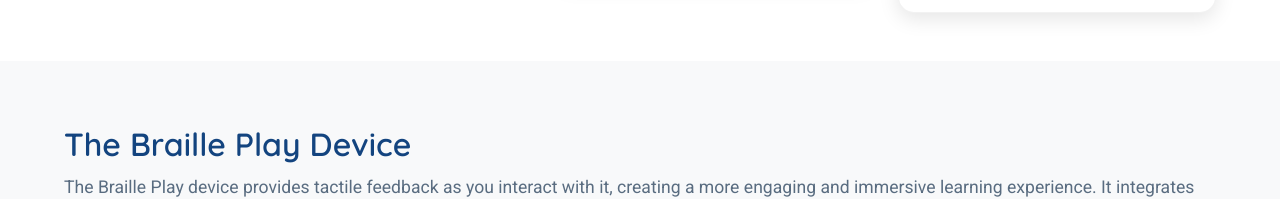
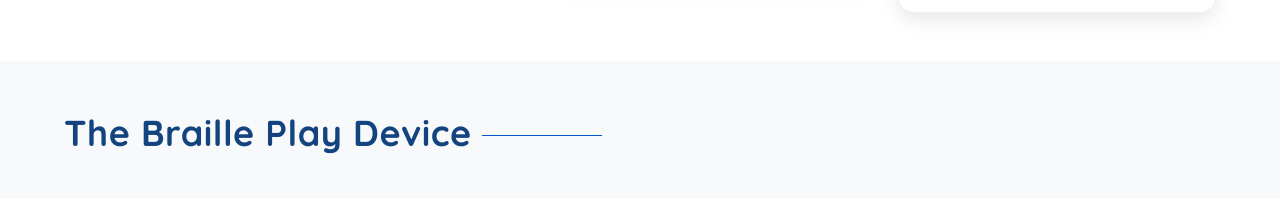
Before and after one commit to yeahyeon/braille-play-landing, a React (Vite) app: page / in a window 1280 px wide. Shown: the part 1582-1781 px from the top of the page. Built offline with nearby package versions, Linux system fonts and the light colour scheme.

Commit message:
[feat] device section

```diff
--- a/src/components/DeviceSection.css
+++ b/src/components/DeviceSection.css
@@ -24,13 +24,32 @@
   width: 100%;
 }
 
-.device-subtitle {
-  font-size: 2rem;
-  font-weight: 600;
+/* About 섹션과 동일한 제목 스타일 적용 */
+.device-content .section-title h2 {
+  font-size: 36px;
+  font-weight: 700;
+  padding: 0;
+  line-height: 1px;
+  margin: 0;
+  letter-spacing: 0.5px;
+  position: relative;
   color: var(--heading-color);
-  margin-bottom: 0.5rem;
   font-family: var(--heading-font);
   text-align: left;
+}
+
+.device-content .section-title h2::after {
+  content: "";
+  width: 120px;
+  height: 1px;
+  display: inline-block;
+  background: var(--accent-color);
+  margin: 10px 10px;
+}
+
+/* 제목과 설명 사이 간격 추가 */
+.device-content .section-title {
+  margin-bottom: 3rem; /* 간격 확대 */
 }
 
 .device-description {
--- a/src/components/DeviceSection.jsx
+++ b/src/components/DeviceSection.jsx
@@ -1,10 +1,10 @@
-import React from 'react';
-import { useScrollAnimation } from '../hooks/useScrollAnimation';
-import './DeviceSection.css';
+import React from "react";
+import { useScrollAnimation } from "../hooks/useScrollAnimation";
+import "./DeviceSection.css";
 
 const DeviceSection = () => {
-  const contentRef = useScrollAnimation({ animationClass: 'slide-in-left' });
-  const mediaRef = useScrollAnimation({ animationClass: 'fade-in-up' });
+  const contentRef = useScrollAnimation({ animationClass: "slide-in-left" });
+  const mediaRef = useScrollAnimation({ animationClass: "fade-in-up" });
 
   return (
     <section id="device-section" className="device-section section">
@@ -12,9 +12,15 @@
         <div className="device-container">
           <div ref={contentRef} className="device-content-wrapper">
             <div className="device-content">
-              <h3 className="device-subtitle">The Braille Play Device</h3>
+              <div className="section-title">
+                <h2>The Braille Play Device</h2>
+              </div>
               <p className="device-description">
-                The Braille Play device provides tactile feedback as you interact with it, creating a more engaging and immersive learning experience. It integrates directly with our web content, enabling you to input Braille characters and receive immediate visual or tactile feedback, ensuring you're entering the correct symbols. This seamless digital integration allows you to practice and apply what you've learned in real-time, reinforcing your skills with every input.
+                The Braille Play device provides tactile feedback as you interact with it, creating a more engaging and
+                immersive learning experience. It integrates directly with our web content, enabling you to input
+                Braille characters and receive immediate visual or tactile feedback, ensuring you're entering the
+                correct symbols. This seamless digital integration allows you to practice and apply what you've learned
+                in real-time, reinforcing your skills with every input.
               </p>
             </div>
           </div>
@@ -24,11 +30,7 @@
           <div className="media-item">
             <h4 className="media-title">The Braille Play 2x4 Device</h4>
             <div className="media-content">
-              <img
-                src="/src/assets/device/braille-hw.jpg"
-                alt="The Braille Play 2x4 Device"
-                className="device-image"
-              />
+              <img src="/src/assets/device/braille-hw.jpg" alt="The Braille Play 2x4 Device" className="device-image" />
             </div>
           </div>
 
```
